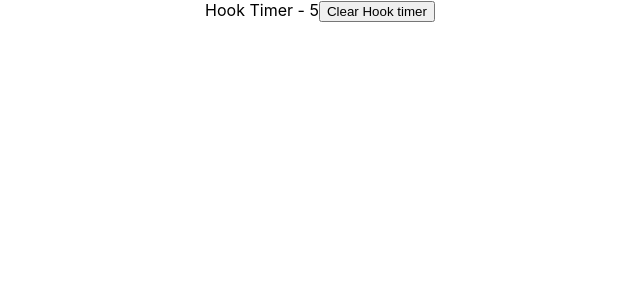
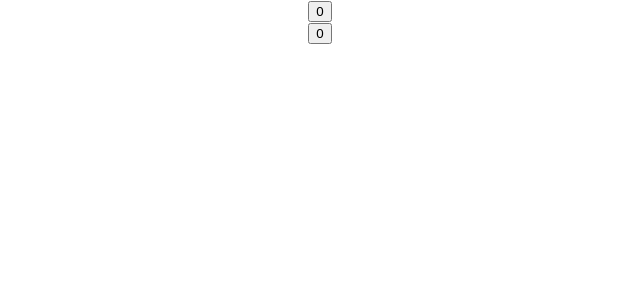
Before and after one commit to glennpck/reactPractise, a React (Create React App) app in the folder reacthook/: page / in a window 1280 px wide. Shown: the top 300 px of the page, without its empty margins (320-960 px from the left). Built offline with nearby package versions, Linux system fonts and the light colour scheme.

Commit message:
custom hook for sharing

```diff
--- a/reacthook/src/App.js
+++ b/reacthook/src/App.js
@@ -23,6 +23,8 @@
 import FocusInput from './components/FocusInput';
 import ClassTimer from './components/ClassTimer';
 import HookTimer from './components/HookTimer';
+import DocTitleOne from './components/DocTitleOne';
+import DocTitleTwo from './components/DocTitleTwo';
 
 export const UserContext = React.createContext()
 export const ChannelContext = React.createContext()
@@ -48,7 +50,9 @@
   return (
     // <CountContext.Provider value={{countState: count, countDispatch: dispatch}}>
     <div className="App">
-      <HookTimer />
+      <DocTitleTwo />
+      <DocTitleOne />
+      {/* <HookTimer /> */}
       {/* <ClassTimer /> */}
       {/* <FocusInput /> */}
       {/* <NewCounter /> */}
--- /dev/null
+++ b/reacthook/src/components/DocTitleOne.js
@@ -0,0 +1,16 @@
+import React, {useState} from 'react'
+import useDocumentTitle from '../hooks/useDocumentTitle'
+
+function DocTitleOne() {
+    const [count, setCount] = useState(0)
+
+    useDocumentTitle(count)
+
+  return (
+    <div>
+      <button onClick={() => setCount(count + 1)}>{count}</button>
+    </div>
+  )
+}
+
+export default DocTitleOne
--- /dev/null
+++ b/reacthook/src/components/DocTitleTwo.js
@@ -0,0 +1,16 @@
+import React, {useState} from 'react'
+import useDocumentTitle from '../hooks/useDocumentTitle'
+
+function DocTitleTwo() {
+    const [count, setCount] = useState(0)
+
+    useDocumentTitle(count)
+
+  return (
+    <div>
+      <button onClick={() => setCount(count + 1)}>{count}</button>
+    </div>
+  )
+}
+
+export default DocTitleTwo
--- /dev/null
+++ b/reacthook/src/hooks/useDocumentTitle.js
@@ -0,0 +1,9 @@
+import {useEffect} from 'react'
+
+function useDocumentTitle(count) {
+    useEffect(() => {
+        document.title = `Count ${count}`
+    }, [count])
+}
+
+export default useDocumentTitle
```
